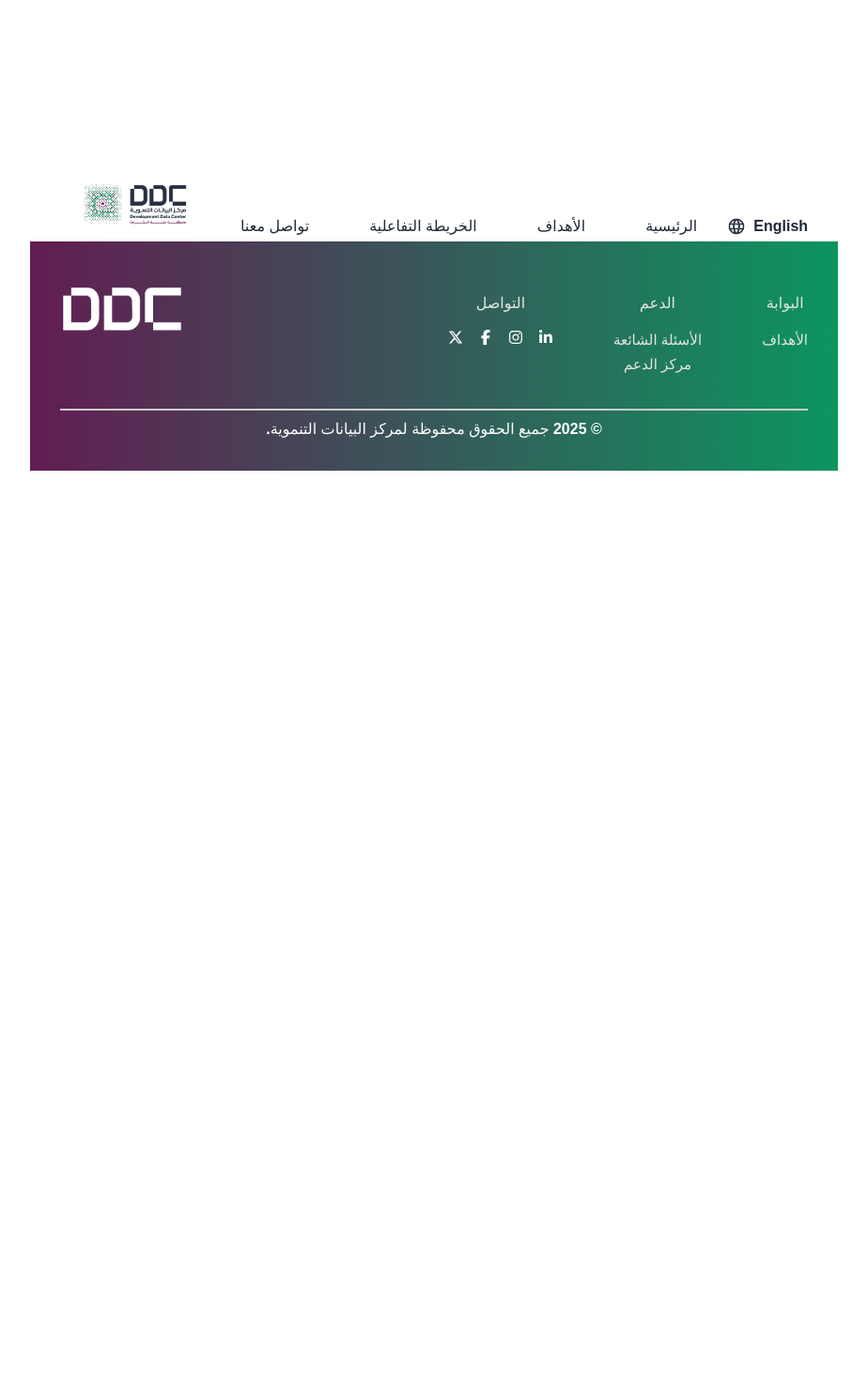
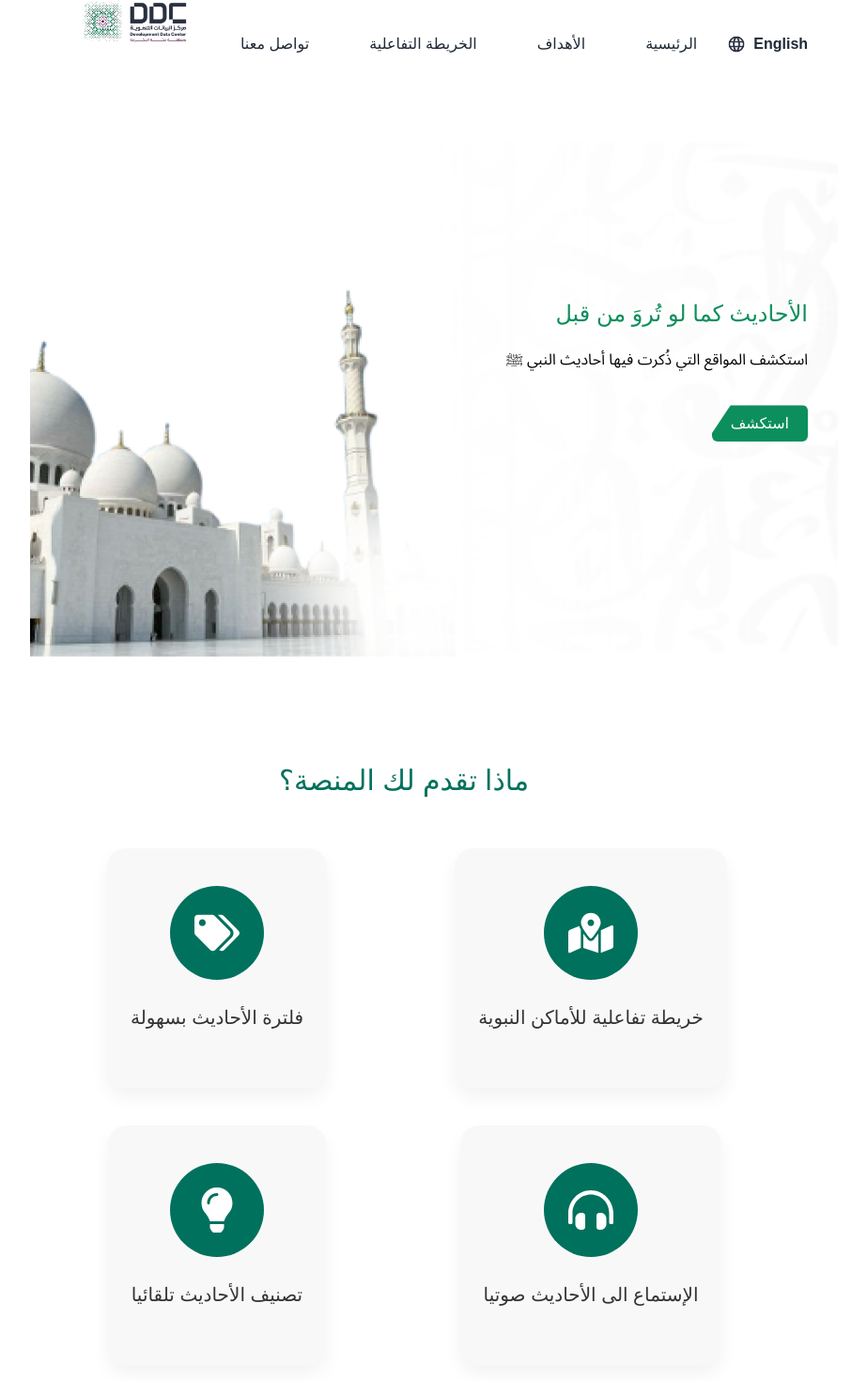
Before and after one commit to AsmaAlghamdi1/marwiyyat, a React (Vite) app: page / in a window 1280 px wide. Shown: the part 73-1543 px from the top of the page at 94% size, without its empty margins (210-1133 px from the left). Before the commit the page ends 800 px from the top, so only its background shows below. Built offline with nearby package versions, Linux system fonts and the light colour scheme.

Commit message:
some changes

```diff
--- a/src/App.jsx
+++ b/src/App.jsx
@@ -1,14 +1,14 @@
 import './App.css'
 import {Navbar} from './components/navbar'
 import {Footer} from './components/footer'
+import Homepage from './pages/homepage'
 
 function App() {
 
 
   return (
     <>
-    <Navbar/>
-     <Footer/>
+    <Homepage/>
     </>
   )
 }
--- a/src/css/WhatWeOffer.css
+++ b/src/css/WhatWeOffer.css
@@ -3,7 +3,7 @@
   background-color: #fff;
   padding: 80px 20px;
   direction: rtl;
-  font-family: "Cairo", sans-serif;
+  font-family: 'Lama Sans', sans-serif;
 }
 
 .offer-flex-container {
--- a/src/pages/homepage.jsx
+++ b/src/pages/homepage.jsx
@@ -1,12 +1,17 @@
-import {Navbar} from './components/navbar'
-import {Footer} from './components/footer'
+import {Navbar} from '../components/navbar'
+import {Herosection} from '../components/herosection'
+import { WhatWeOffer } from '../components/WhatWeOffer';
+import {Footer} from '../components/footer'
+import '../css/homepage.css'
 
 function Homepage() {
   return (
-    <>
-    <Navbar/>
-     <Footer/>
-    </>
+  <div className='main-container'>
+       <Navbar/>
+       <Herosection/>
+        <WhatWeOffer />
+       <Footer/>
+    </div>
   )
 }
 export default Homepage
```
